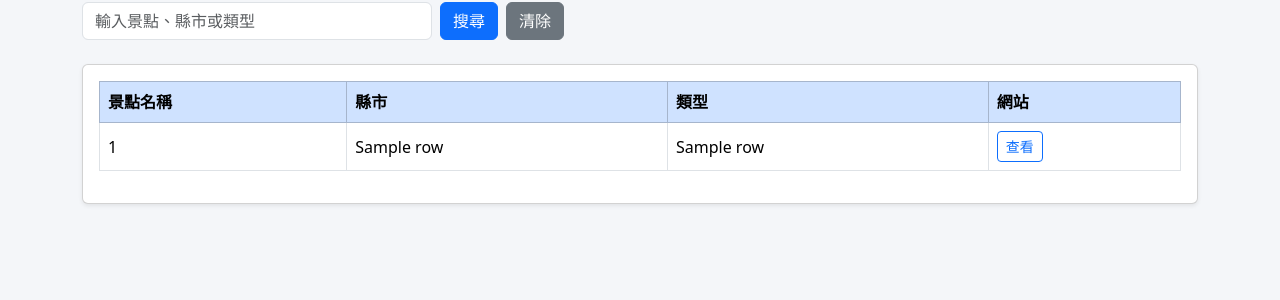
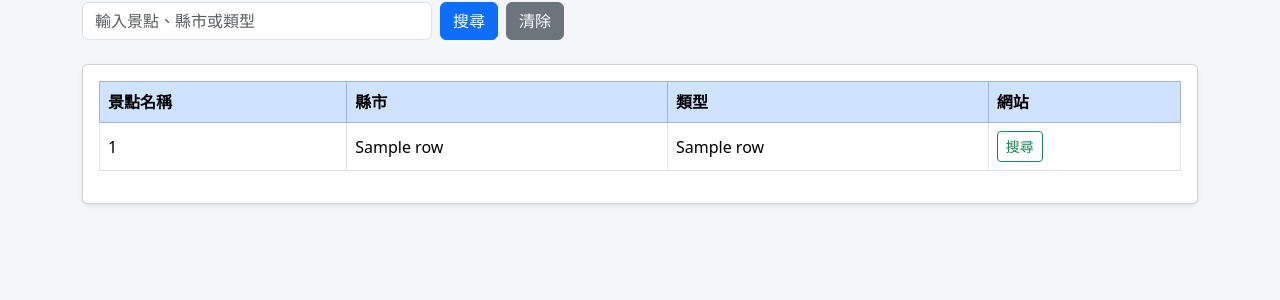
Before and after one commit to kkkwx730/104-job-analysis, a Flask app: template templates/attractions.html in a window 1280 px wide. Shown: the part 156-456 px from the top of the page. Run offline with Flask 3, Linux system fonts and the light colour scheme; the template is opened without the code that fills it: most values are stand-ins (such as "Sample title", 1, 10 or a date in 2020); some libraries are stand-ins or nearby versions.

Commit message:
fix attraction website links

```diff
--- a/templates/attractions.html
+++ b/templates/attractions.html
@@ -30,33 +30,37 @@
         <table class="table table-hover table-bordered align-middle">
 
             <thead class="table-primary">
-
                 <tr>
                     <th>景點名稱</th>
                     <th>縣市</th>
                     <th>類型</th>
                     <th>網站</th>
                 </tr>
-
             </thead>
 
             <tbody>
 
                 {% for row in attractions %}
-
                 <tr>
                     <td>{{ row[0] }}</td>
                     <td>{{ row[1] }}</td>
                     <td>{{ row[2] }}</td>
                     <td>
-                        <a href="{{ row[3] }}"
-                           target="_blank"
-                           class="btn btn-sm btn-outline-primary">
-                            查看
-                        </a>
+                        {% if row[3] %}
+                            <a href="{{ row[3] }}"
+                               target="_blank"
+                               class="btn btn-sm btn-outline-primary">
+                                查看
+                            </a>
+                        {% else %}
+                            <a href="https://www.google.com/search?q={{ row[0] }} {{ row[1] }}"
+                               target="_blank"
+                               class="btn btn-sm btn-outline-success">
+                                搜尋
+                            </a>
+                        {% endif %}
                     </td>
                 </tr>
-
                 {% endfor %}
 
             </tbody>
```
